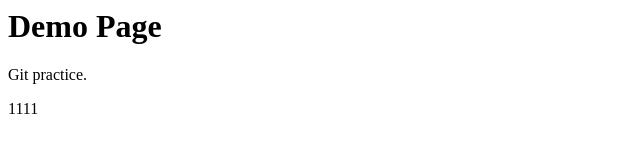
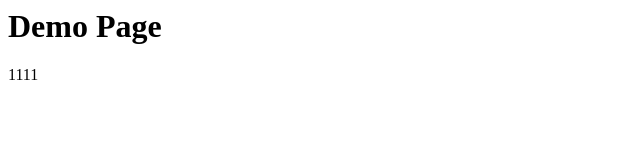
Before and after one commit to Pavel9990/project-demo, a plain HTML site: page src/index.html in a window 1280 px wide. Shown: the full height of the page, 0-640 px from the left. Drawn offline with Linux system fonts and the light colour scheme.

```diff
--- a/src/index.html
+++ b/src/index.html
@@ -1,4 +1,3 @@
 <h1>Demo Page</h1>
-<p>Git practice.</p>
 
 1111
```
